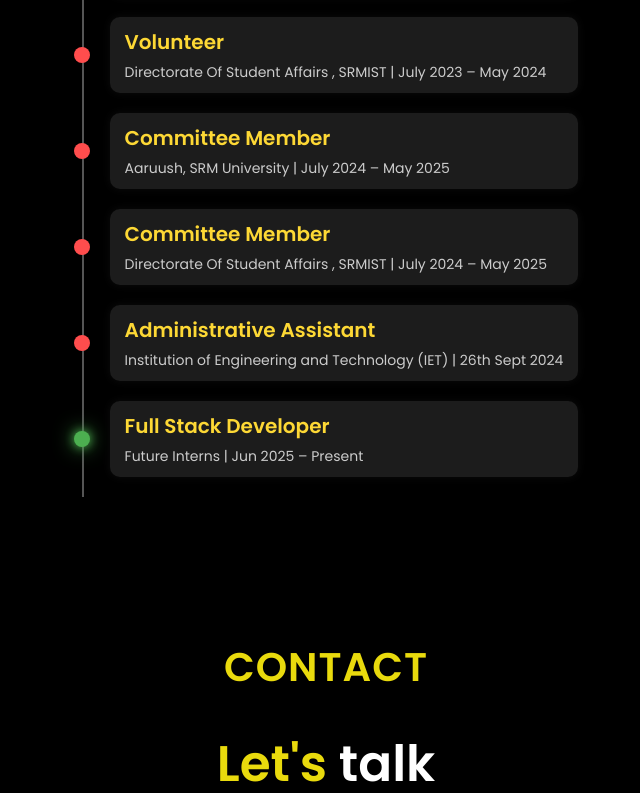
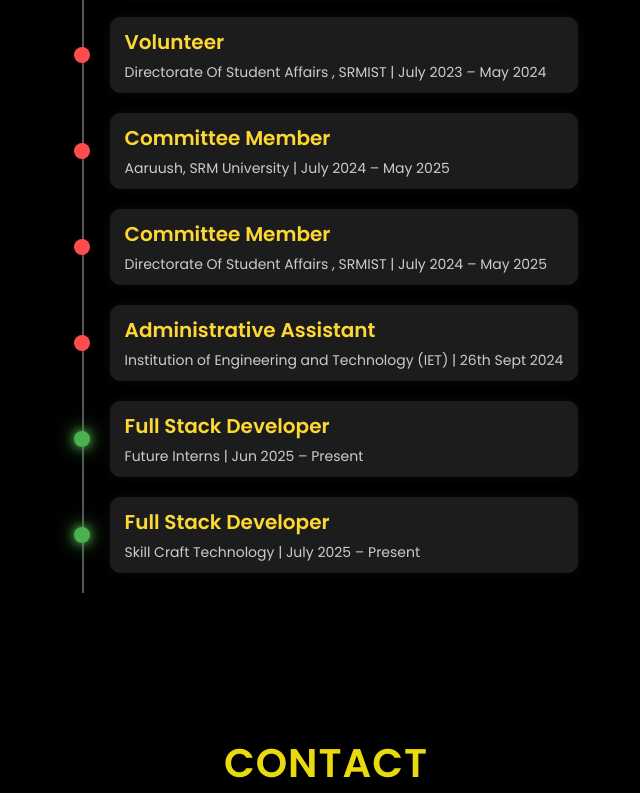
Before and after one commit to AbishakePriyan/MyPortfolioAbi, a website: page index.html in a window 1280 px wide. Shown: the part 3493-4286 px from the top of the page, without its empty margins (314-954 px from the left). Drawn offline with nearby package versions, Linux system fonts and the light colour scheme; files whose address does not match are found by name.

Commit message:
Initial commit

```diff
--- a/index.html
+++ b/index.html
@@ -210,6 +210,14 @@
         </div>
         </div>
 
+        <div class="timeline-item">
+        <div class="timeline-dot green"></div>
+        <div class="timeline-content">
+            <h3>Full Stack Developer</h3>
+            <p>Skill Craft Technology | July 2025 – Present</p>
+        </div>
+        </div>
+
     </div>
     </section>
 
```
